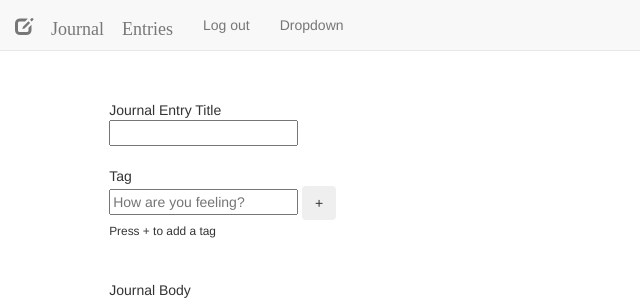
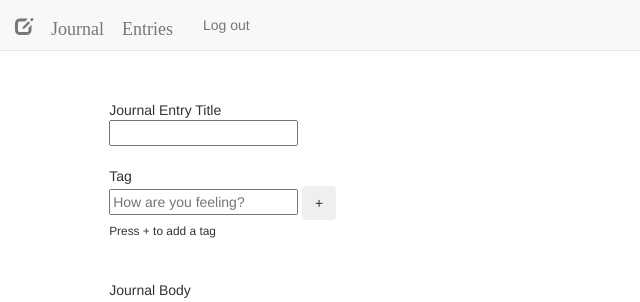
Before and after one commit to larryTheGeek/Journal-Entries-Project, a Flask app: page / in a window 1280 px wide; the page is wider, and only the part inside the window is pictured. Shown: the top 302 px of that part, without its empty margins (0-640 px from the left). Run offline with Flask 2, Linux system fonts and the light colour scheme; the visitor is signed in with stand-in values (Sample User, id 1); data that the repository does not hold is empty; some libraries are stand-ins or nearby versions.

```diff
--- a/templates/base.html
+++ b/templates/base.html
@@ -15,18 +15,10 @@
 <nav class="navbar navbar-default navbar-fixed-top">
   <span class="navbar-brand glyphicon glyphicon-edit">   Journal Entries</span>
   <ul class="nav navbar-nav">
-    <li class="nav-item navbar-default navbar-fixed-top">
+    <li class="nav nav-item navbar-default navbar-fixed-top">
             {% if session.logged_in %}
                 <a class="nav-link" href="{{ '/logout' }}">Log out</a>
             {% endif %}
-    </li>
-    <li class="nav-item dropdown navbar-default navbar-fixed-top">
-      <a class="nav-link dropdown-toggle" href="http://example.com" id="supportedContentDropdown" data-toggle="dropdown" aria-haspopup="true" aria-expanded="false">Dropdown</a>
-      <div class="dropdown-menu" aria-labelledby="supportedContentDropdown">
-        <a class="dropdown-item" href="#">Action</a>
-        <a class="dropdown-item" href="#">Another action</a>
-        <a class="dropdown-item" href="#">Something else here</a>
-      </div>
     </li>
   </ul>
 </nav>
--- a/templates/entry.html
+++ b/templates/entry.html
@@ -19,7 +19,7 @@
                     {% if messages %}
                         <ul class=flashes>
                             {% for message in messages %}
-                                <ul id="flash">{{ message }}</ul>
+                                <ul id="flash">{{ message[1] }}</ul>
                             {% endfor %}
                         </ul>
                     {% endif %}
@@ -68,6 +68,7 @@
     </div>
 </body>
 <br>
+<br>
 
 <script>
 
```
